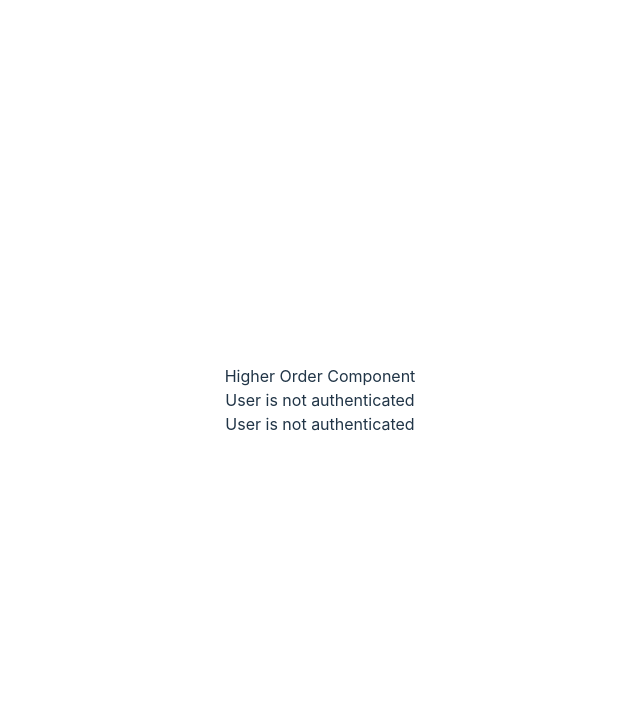
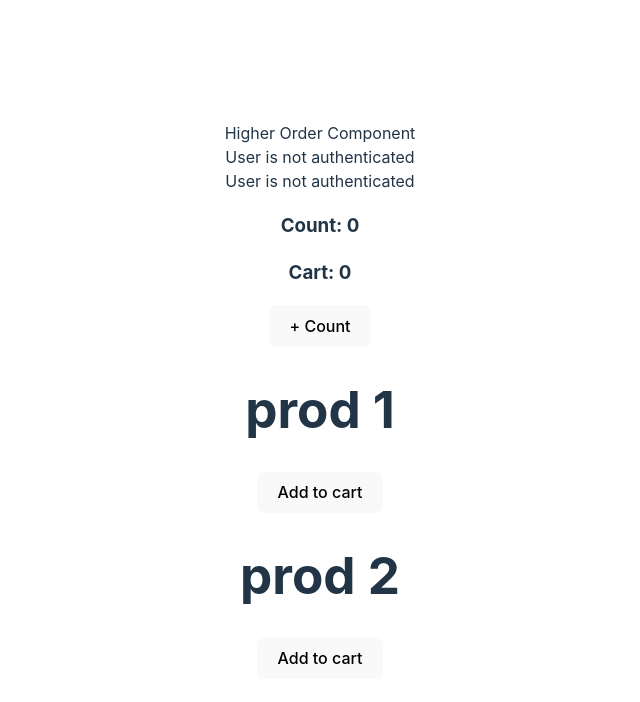
Before and after one commit to aashikkk/ReactMastery, a React (Vite) app: page / in a window 1280 px wide. Shown: the top 702 px of the page, without its empty margins (320-960 px from the left). Built offline with nearby package versions, Linux system fonts and the light colour scheme.

Commit message:
new update

```diff
--- a/src/App.jsx
+++ b/src/App.jsx
@@ -28,11 +28,18 @@
 import CounterUseMemo from "./components/useMemo/CounterUseMemo";
 import MainuseCallb from "./components/useCallback/MainuseCallb";
 import HoCMain from "./components/HOC/HoCMain";
+import { lazy, Suspense } from "react";
+const LazyMainUseCallBack = lazy(() =>
+    import("./components/useCallback/MainuseCallb")
+);
 
 function App() {
     return (
         <>
             <HoCMain />
+            <Suspense fallback={<div>Loading...</div>}>
+                <LazyMainUseCallBack />
+            </Suspense>
             {/* <MainuseCallb /> */}
             {/* <CounterUseMemo /> */}
             {/* <Counter2 /> */}
```
Also changed, not shown: 1 other file (tests, documents, lock files or other folders).
